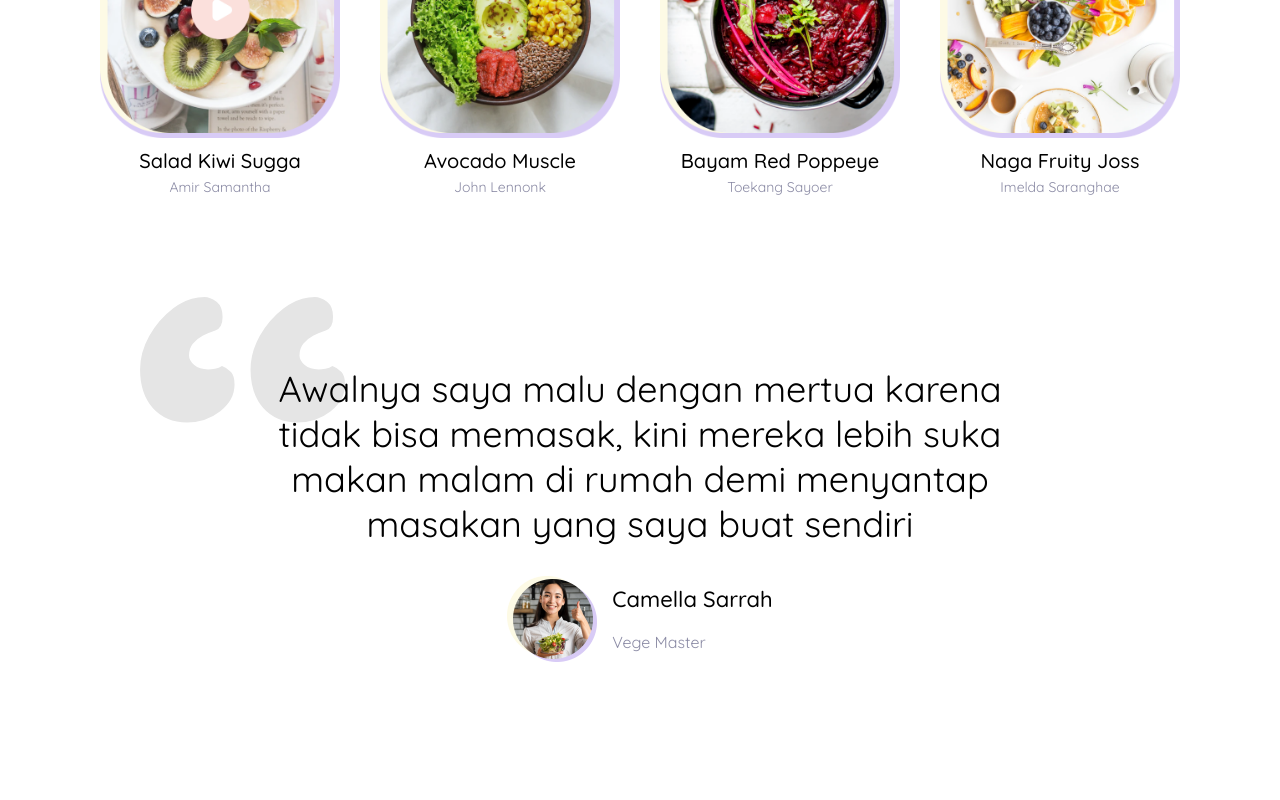
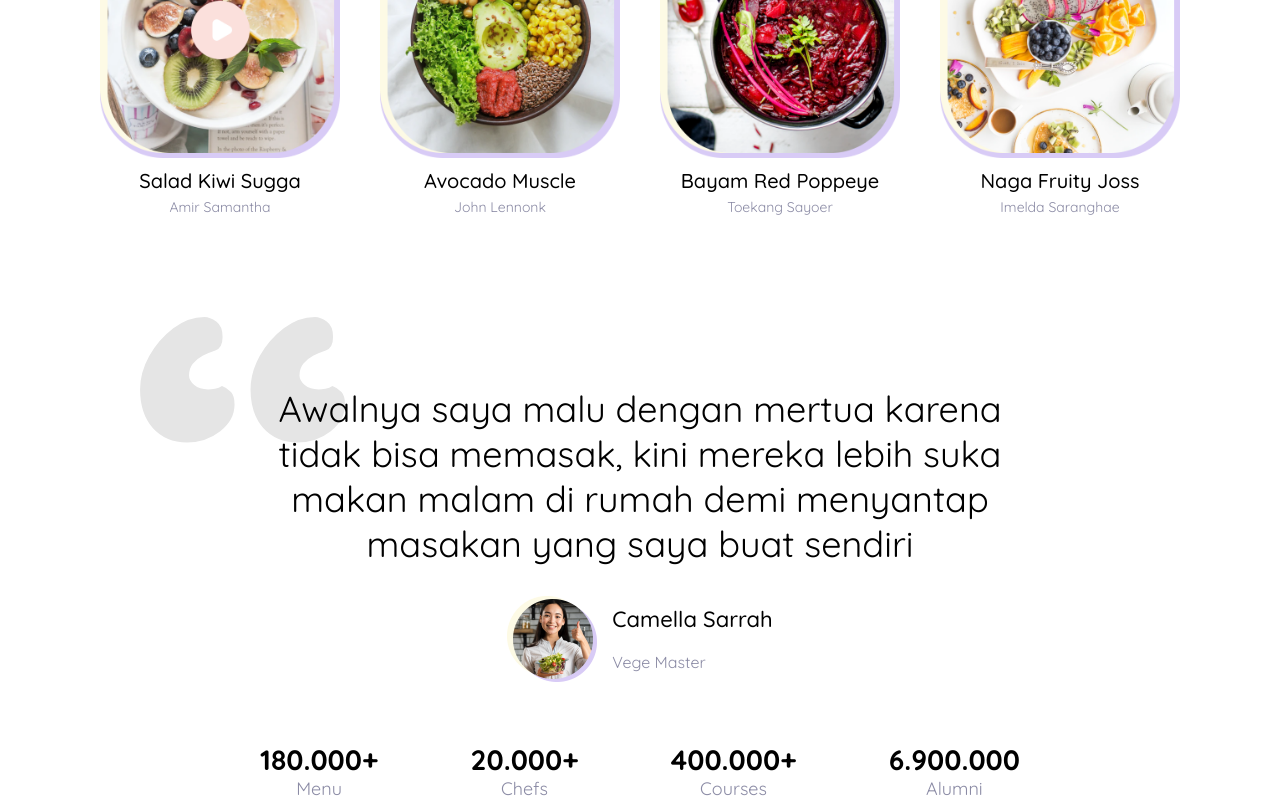
Before and after one commit to Novianto778/react-foodyar, a React (Create React App) app: page / in a window 1280 px wide. Shown: the part 968-1768 px from the top of the page. Before the commit the page ends 1739 px from the top, so only its background shows below. Built offline with nearby package versions, Linux system fonts and the light colour scheme.

Commit message:
Rating Section and Responsive design

```diff
--- a/package.json
+++ b/package.json
@@ -7,6 +7,7 @@
     "@testing-library/react": "^11.2.2",
     "@testing-library/user-event": "^12.2.2",
     "react": "^17.0.1",
+    "react-countup": "^4.3.3",
     "react-dom": "^17.0.1",
     "react-scripts": "4.0.0",
     "web-vitals": "^0.2.4"
--- a/src/App.js
+++ b/src/App.js
@@ -5,7 +5,7 @@ import Sidebar from "./Components/Sidebar";
 import HeroSection from "./Components/HeroSection";
 import SpecialSection from "./Components/SpecialSection";
 import Testimonial from "./Components/Testimonial";
-
+import Rating from "./Components/Rating";
 
 const App = () => {
   const [isOpen, setIsOpen] = useState(false);
@@ -16,8 +16,8 @@ const App = () => {
   };
 
   const handleTabActive = (id) => {
-    setTabActive(id)
-  }
+    setTabActive(id);
+  };
   return (
     <>
       <Navbar handleOpen={handleOpen} />
@@ -25,6 +25,7 @@ const App = () => {
       <HeroSection />
       <SpecialSection tabActive={tabActive} handleTabActive={handleTabActive} />
       <Testimonial />
+      <Rating />
     </>
   );
 };
--- a/src/Components/ButtonElements.js
+++ b/src/Components/ButtonElements.js
@@ -11,4 +11,8 @@ export const Button = styled.div`
   &:hover {
     background-color: ${({ orange }) => (orange ? "#FFC10A" : "#FFD2CB")};
   }
+
+  @media screen and (max-width: 768px) {
+   font-size: 16px;
+  }
 `;
--- a/src/Components/HeroSection/HeroElements.js
+++ b/src/Components/HeroSection/HeroElements.js
@@ -32,6 +32,10 @@ export const HeroH1 = styled.h1`
   font-weight: 700;
   margin-bottom: 15px;
   line-height: 1.4;
+
+  @media screen and (max-width: 768px) {
+    font-size: 38px;
+  }
 `;
 
 export const HeroP = styled.p`
@@ -39,6 +43,11 @@ export const HeroP = styled.p`
   font-size: 20px;
   color: #8b8ba5;
   margin-bottom: 40px;
+
+  @media screen and (max-width: 768px) {
+    font-size: 18px;
+    margin-bottom: 20px;
+  }
 `;
 
 export const ButtonWrapper = styled.a`
--- a/src/Components/Navbar/NavbarElements.js
+++ b/src/Components/Navbar/NavbarElements.js
@@ -25,6 +25,10 @@ export const NavbarTitle = styled.a`
   font-weight: 500;
   text-decoration: none;
   color: #000;
+
+  @media screen and (max-width: 768px) {
+   font-size: 24px;
+  }
 `;
 
 export const NavbarMenu = styled.ul`
--- /dev/null
+++ b/src/Components/Rating/RatingElements.js
@@ -0,0 +1,53 @@
+import styled from "styled-components";
+import CountUp from "react-countup";
+
+export const RatingContainer = styled.div`
+  width: 100%;
+  display: flex;
+  margin-top: 60px;
+  justify-content: center;
+`;
+
+export const RatingWrapper = styled.div`
+  width: 90%;
+  max-width: 760px;
+  margin: 0 auto;
+  justify-content: space-between;
+  display: flex;
+
+  @media screen and (max-width: 768px) {
+    flex-wrap: wrap;
+  }
+`;
+
+export const RatingItem = styled.div`
+  display: flex;
+  flex-direction: column;
+  justify-content: center;
+  align-items: center;
+
+  @media screen and (max-width: 768px) {
+    flex-basis: 50%;
+    margin-bottom: 10px;
+  }
+
+`;
+
+export const RatingCount = styled(CountUp)`
+  font-size: 28px;
+  font-weight: 700;
+
+  @media screen and (max-width: 768px) {
+    font-size: 20px;
+    padding: 0 15px;
+  }
+`;
+
+export const RatingP = styled.p`
+  font-size: 18px;
+  color: #8b8ba5;
+
+  @media screen and (max-width: 768px) {
+    font-size: 16px;
+  }
+`;
--- /dev/null
+++ b/src/Components/Rating/index.js
@@ -0,0 +1,53 @@
+import React from "react";
+import {
+  RatingContainer,
+  RatingCount,
+  RatingItem,
+  RatingP,
+  RatingWrapper,
+} from "./RatingElements";
+
+const Rating = () => {
+  return (
+    <RatingContainer>
+      <RatingWrapper>
+        <RatingItem>
+          <RatingCount
+            start={0}
+            end={180000}
+            suffix="+"
+            duration={2.5}
+            separator="."
+          />
+          <RatingP>Menu</RatingP>
+        </RatingItem>
+        <RatingItem>
+          <RatingCount
+            start={0}
+            end={20000}
+            suffix="+"
+            duration={2.5}
+            separator="."
+          />
+          <RatingP>Chefs</RatingP>
+        </RatingItem>
+        <RatingItem>
+          <RatingCount
+            start={0}
+            end={400000}
+            suffix="+"
+            duration={2.5}
+            separator="."
+          />
+          <RatingP>Courses</RatingP>
+        </RatingItem>
+        <RatingItem>
+          <RatingCount start={0} end={6900000} duration={2.5} separator="." />
+          <RatingP>Alumni</RatingP>
+        </RatingItem>
+      </RatingWrapper>
+    </RatingContainer>
+  );
+};
+
+export default Rating;
--- a/src/Components/Sidebar/SidebarElements.js
+++ b/src/Components/Sidebar/SidebarElements.js
@@ -12,8 +12,6 @@ export const SidebarContainer = styled.aside`
   top: 0;
   right: 0;
   transition: all 0.3s ease-in-out;
-  /* display: ${({ isOpen }) => (isOpen ? "grid" : "none")};
-  margin-left: ${({ isOpen }) => (isOpen ? "30%" : "0")}; */
 `;
 
 export const CloseIcon = styled.img`
@@ -39,7 +37,7 @@ export const MenuItem = styled.div`
   display: flex;
   align-items: center;
   justify-content: center;
-  font-size: 1.5rem;
+  font-size: 1.2rem;
   text-decoration: none;
   list-style: none;
   transition: 0.2s ease-in-out;
--- a/src/Components/SpecialSection/SpecialElements.js
+++ b/src/Components/SpecialSection/SpecialElements.js
@@ -4,7 +4,7 @@ export const SpecialContainer = styled.div`
   display: flex;
   justify-content: center;
   align-items: center;
-  margin-top: 60px;
+  margin-top: 80px;
 `;
 
 export const SpecialWrapper = styled.div`
@@ -32,6 +32,10 @@ export const SpecialH2 = styled.h2`
 export const TabMenu = styled.div`
   display: flex;
   justify-content: center;
+
+  @media screen and (max-width: 768px) {
+    flex-wrap: wrap;
+  }
 `;
 
 export const TabItem = styled.div`
@@ -64,21 +68,29 @@ export const TabItem = styled.div`
       transform: scaleX(1);
     }
   }
+
+  @media screen and (max-width: 768px) {
+    margin-bottom: 20px;
+  }
 `;
 
 export const MenuWrapper = styled.div`
   display: flex;
   justify-content: center;
   margin-top: 40px;
+  flex-wrap: wrap;
 `;
 
 export const MenuItem = styled.div`
   display: flex;
   justify-content: center;
-  flex-basis: 25%;
   margin: 0 20px;
   flex-direction: column;
   align-items: center;
+
+  @media screen and (max-width: 768px) {
+    margin-bottom: 20px;
+  }
 `;
 
 export const MenuImage = styled.img`
--- a/src/Components/Testimonial/TestimonialElements.js
+++ b/src/Components/Testimonial/TestimonialElements.js
@@ -36,6 +36,16 @@ export const TestimonialText = styled.div`
     z-index: -1;
     color: #e5e5e5;
     font-weight: 700;
+
+    @media screen and (max-width: 768px) {
+    font-size: 400px;
+    margin-left: -50px;
+    margin-top: -180px;
+  }
+  }
+
+  @media screen and (max-width: 768px) {
+    font-size: 28px;
   }
 `;
 
```
Also changed, not shown: 1 other file (tests, documents, lock files or other folders).
